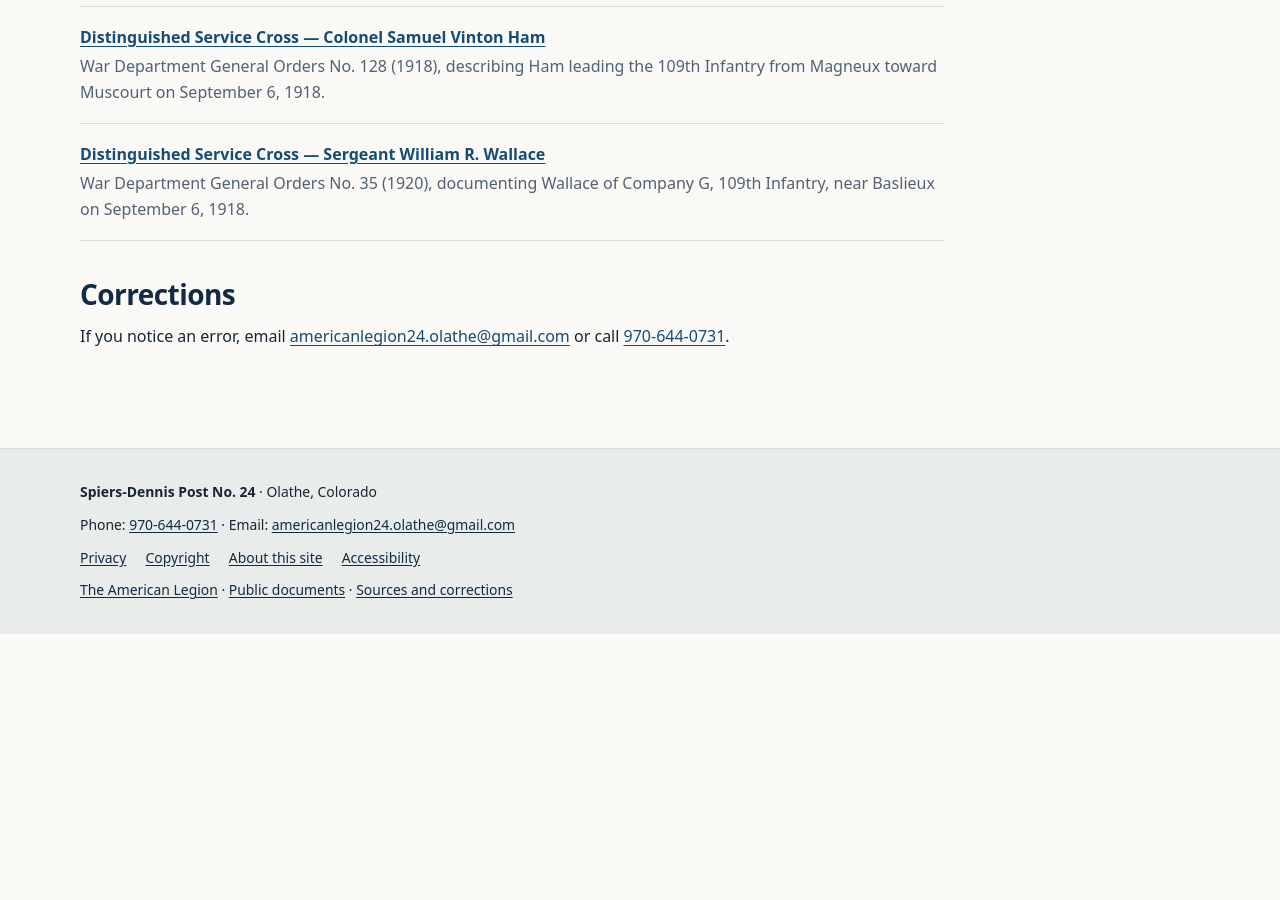
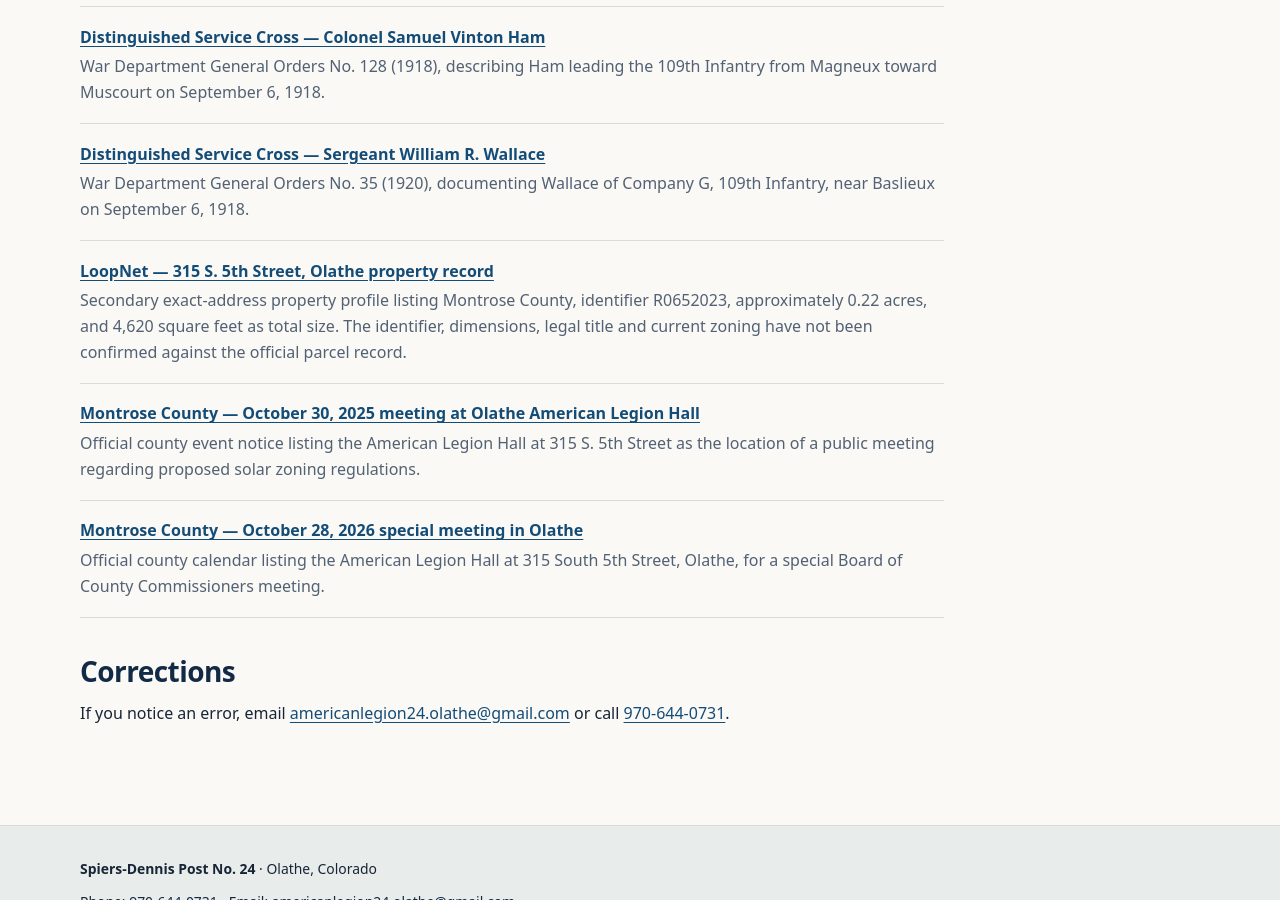
Before and after one commit to SPIERS-DENNIS-POST/spiers-dennis-post.github.io, a Jekyll site: the page built from sources/index.md, in a window 1280 px wide and 900 px high, scrolled down 4319 px. Built offline with Jekyll 4.4.1, drawn with Linux system fonts in a browser that asks for light colours; before the commit the page ends 4953 px from its top, so only the background shows below that.

Commit message:
Record Post Home property and county meeting sources

```diff
--- a/_data/sources.yml
+++ b/_data/sources.yml
@@ -130,3 +130,15 @@
   title: "Distinguished Service Cross — Sergeant William R. Wallace"
   url: https://valor.militarytimes.com/recipient/recipient-15242/
   details: "War Department General Orders No. 35 (1920), documenting Wallace of Company G, 109th Infantry, near Baslieux on September 6, 1918."
+- id: olathe-hall-property-record
+  title: LoopNet — 315 S. 5th Street, Olathe property record
+  url: https://www.loopnet.com/property/315-s-5th-st-olathe-co-81425/08085-R0652023/
+  details: Secondary exact-address property profile listing Montrose County, identifier R0652023, approximately 0.22 acres, and 4,620 square feet as total size. The identifier, dimensions, legal title and current zoning have not been confirmed against the official parcel record.
+- id: montrose-county-olathe-hall-2025
+  title: Montrose County — October 30, 2025 meeting at Olathe American Legion Hall
+  url: https://montrosecounty.net/Calendar.aspx?EID=1142
+  details: Official county event notice listing the American Legion Hall at 315 S. 5th Street as the location of a public meeting regarding proposed solar zoning regulations.
+- id: montrose-county-olathe-hall-2026
+  title: Montrose County — October 28, 2026 special meeting in Olathe
+  url: https://www.montrosecounty.net/Calendar.aspx?EID=1269
+  details: Official county calendar listing the American Legion Hall at 315 South 5th Street, Olathe, for a special Board of County Commissioners meeting.
```
